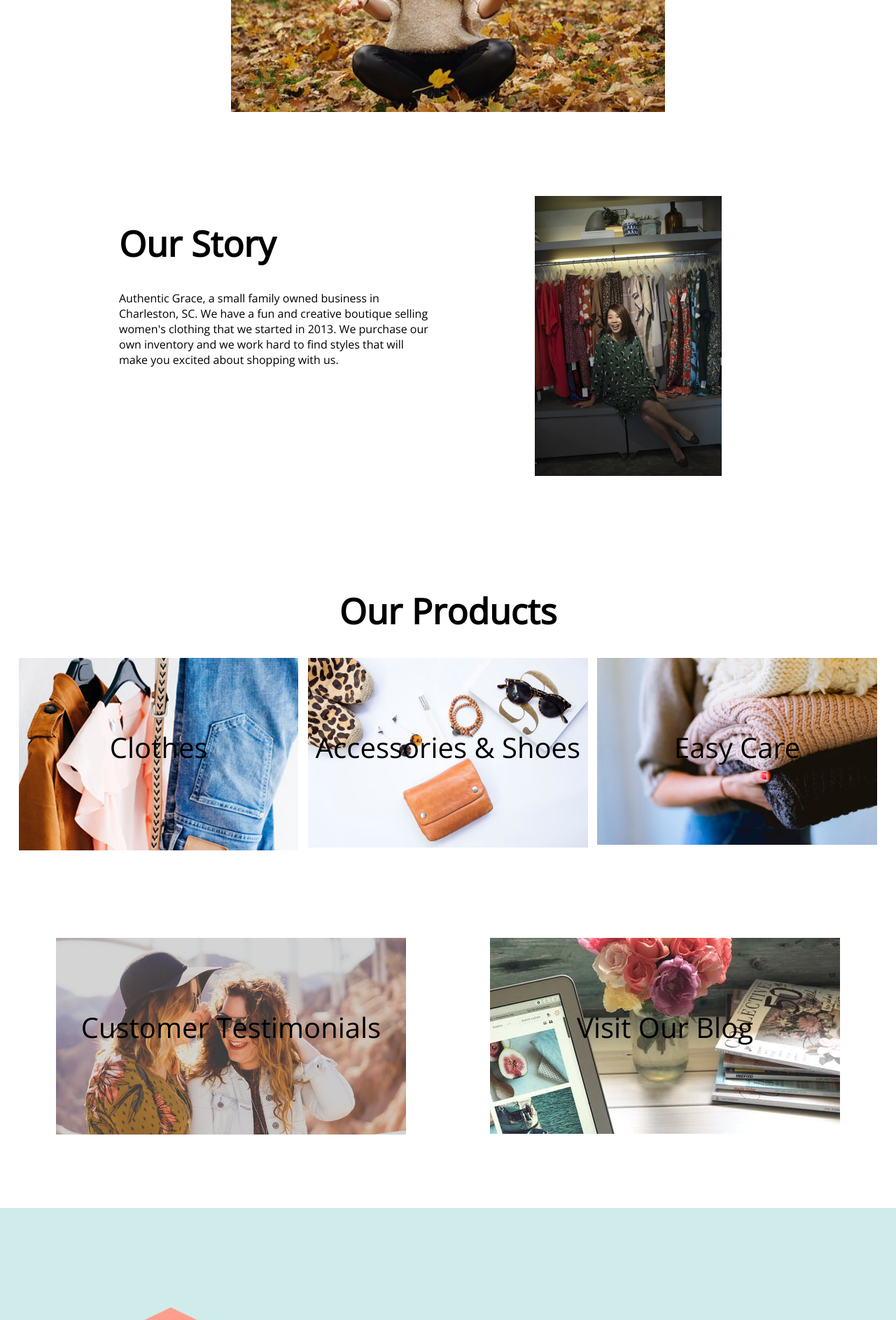
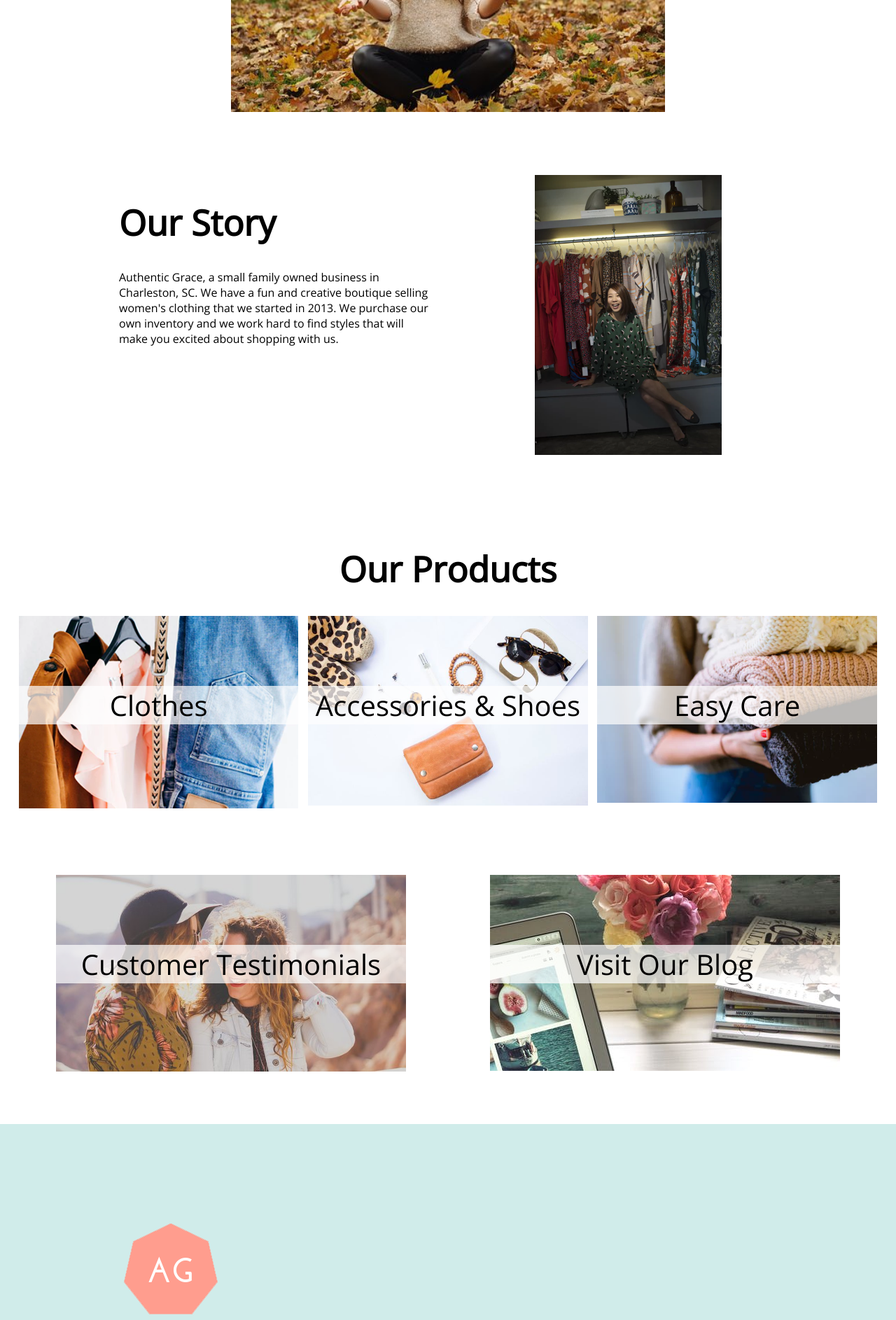
Before and after one commit to samcarlin/authenticgraceboutique, a PHP site: page / in a window 1280 px wide. Shown: the part 373-2259 px from the top of the page at 70% size. Run offline with PHP 8.4, Linux system fonts and the light colour scheme.

Commit message:
added background to image text to improve readability

```diff
--- a/authenticgrace.css
+++ b/authenticgrace.css
@@ -1,3 +1,5 @@
+
+
 /*placeholder header style just to see, feel free to change */
 .header {
     background: #FFE1D1;
@@ -10,7 +12,7 @@ body {
 
 .container {
     padding: 20px;
-    margin-bottom: 80px;
+    margin-bottom: 50px;
 
 
 }
@@ -75,13 +77,14 @@ footer {
 .category-icon {
     position: relative;
 }
-/* change font color */
+
 .category-icon p {
     position: absolute;
     top: 60px;
     width: 100%;
     color: black;
     font-size: 40px;
+    background: rgba(255, 255, 255, 0.7);
 }
 
 h1 {
@@ -106,11 +109,12 @@ h1 {
 .testimonial-icon {
     position: relative;
 }
-/* change font color */
+
 .testimonial-icon p {
     position: absolute;
     top: 60px;
     width: 100%;
     color: black;
     font-size: 40px;
+    background: rgba(255, 255, 255, 0.7);
 }
```
